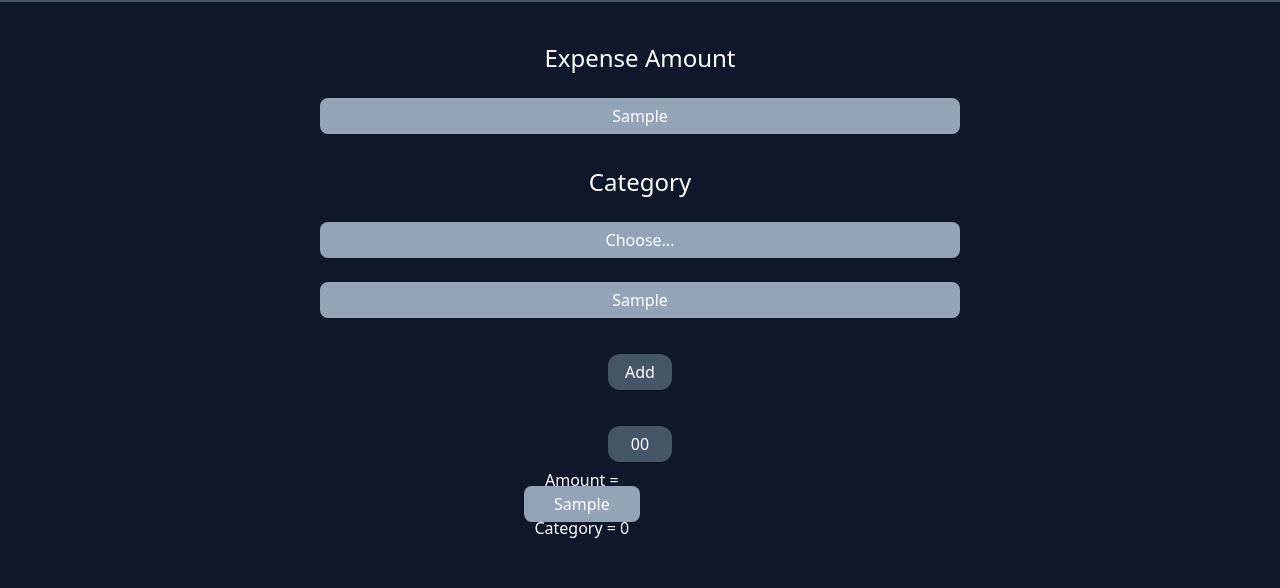
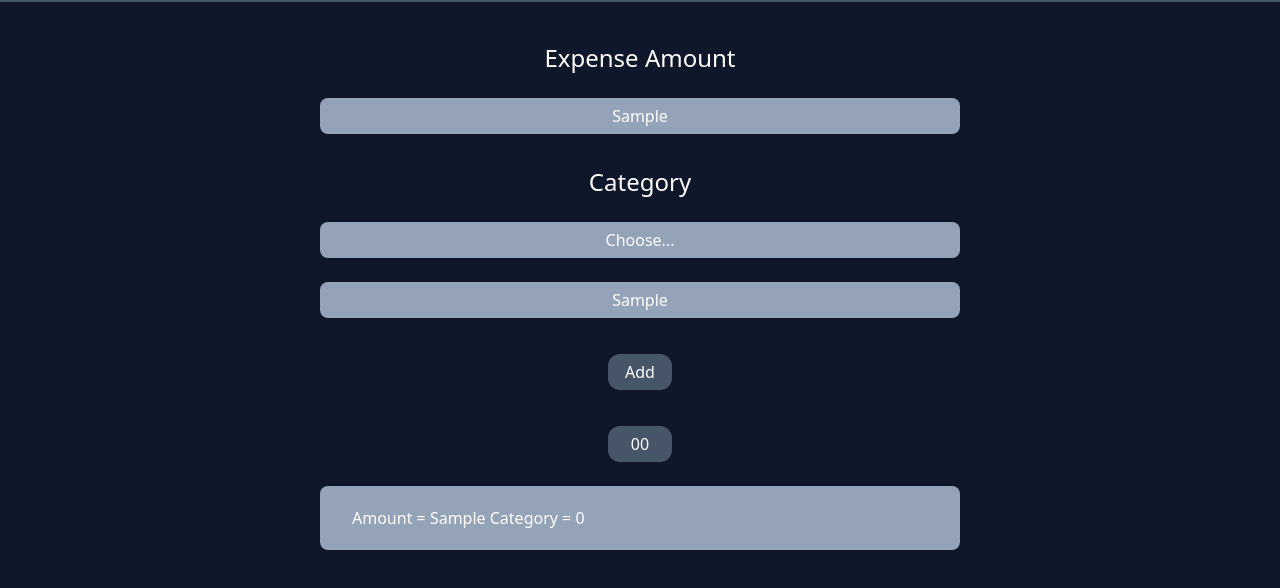
Before and after one commit to Adnanarodiya/Expense-Manager, a website: page src/index.html in a window 1280 px wide. Both pictures are taken after typing "Sample", "Sample" into the empty fields and a click on the button "Add". Shown: the part 94-682 px from the top of the page. Drawn offline with Linux system fonts and the light colour scheme.

Commit message:
Co-authored-by: Bhavesh Patil <Uraniumking007@users.noreply.github.com> Co-authored-by: Bhumil Sojitra <Bhumil-Sojitra@users.noreply.github.com>

```diff
--- a/package.json
+++ b/package.json
@@ -1,5 +1,5 @@
 {
   "devDependencies": {
-    "tailwindcss": "^3.3.1"
+    "tailwindcss": "^3.3.2"
   }
 }
--- a/src/index.html
+++ b/src/index.html
@@ -1,10 +1,12 @@
 <!DOCTYPE html>
 <html>
+
 <head>
   <meta charset="UTF-8" />
   <meta name="viewport" content="width=device-width, initial-scale=1.0" />
   <link href="/dist/output.css" rel="stylesheet" />
 </head>
+
 <body class="bg-slate-900 text-white">
   <header class="w-full h-24 flex justify-center items-center bg-slate-600">
     <h1 class="text-4xl flex">Expense Manager</h1>
@@ -13,20 +15,14 @@
     <div class="flex items-center justify-cente">
       <p class="mt-8 text-2xl justify-center flex">Expense Amount</p>
     </div>
-      <input
-        id="amount"
-        type="text"
-        inputmode="numeric"
+    <input id="amount" type="text" inputmode="numeric"
       class="w-2/4 flex justify-items-center text-center h-9 mt-6 bg-slate-400 rounded-lg appearance-none placeholder:text-white placeholder:opacity-60"
-        placeholder="Spent Amount"
-      />
+      placeholder="Spent Amount" />
     <div>
       <p class="mt-8 text-2xl justify-center flex">Category</p>
     </div>
-      <select
-        id="Category"
-        class="w-2/4 flex justify-items-center text-center h-9 mt-6 bg-slate-400 rounded-lg appearance-none placeholder:text-white placeholder:opacity-60"
-      >
+    <select id="Category"
+      class="w-2/4 flex justify-items-center text-center h-9 mt-6 bg-slate-400 rounded-lg appearance-none placeholder:text-white placeholder:opacity-60">
       <option value="0" selected>Choose...</option>
       <option value="Food">Food</option>
       <option value="Cloth">Cloth</option>
@@ -34,31 +30,25 @@
       <option value="Entertainment">Entertainment</option>
       <option value="Costom">Costom :)</option>
     </select>
-      <input
-        type="text"
+    <input type="text"
       class="w-2/4 flex justify-items-center text-center h-9 mt-6 bg-slate-400 rounded-lg appearance-none placeholder:text-white placeholder:opacity-60"
-        placeholder="Enter Category"
-      />
+      placeholder="Enter Category" />
     <div>
       <button id="add" class="w-16 h-9 bg-slate-600 rounded-xl mt-9">
         Add
       </button>
     </div>
     <div>
-        <p
-          class="w-16 h-9 bg-slate-600 rounded-xl mt-9 flex items-center justify-center"
-          id="totalSpent"
-        >
+      <p class="w-16 h-9 bg-slate-600 rounded-xl mt-9 flex items-center justify-center" id="totalSpent">
         00
       </p>
     </div>
-      <div class="hidden spent-item">
-        <div
-          class="w-2/4 flex items-center pl-10 text-center h-9 mt-6 bg-slate-400 rounded-lg appearance-none"
-          id="spent-list"
-        ></div>
+    <div class="spent-item w-full  items-center flex flex-col">
+      <!-- <div class="w-2/4 flex items-center pl-10 text-center h-9 mt-6 bg-slate-400 rounded-lg appearance-none"
+        id="spent-list"></div> -->
     </div>
   </div>
   <script src="./script.js"></script>
 </body>
+
 </html>
--- a/src/script.js
+++ b/src/script.js
@@ -2,17 +2,18 @@ let Amount = document.getElementById('amount');
 let category = document.getElementById('Category');
 let Add = document.getElementById('add');
 let spentList = document.querySelector('#spent-list');
-let spentItem = document.querySelector('.spent-item');
+const spentItem = document.querySelector('.spent-item');
 
-console.log(spentItem);
+// console.log(spentItem);
 
-spentItem = () => {
-  spentItem.classList.remove('hidden');
+const addItem = () => {
+  const div = document.createElement('div')
+  div.className = 'w-2/4 flex items-center p-8 text-center h-9 mt-6 bg-slate-400 rounded-lg appearance-none'
+  div.id = 'spent-list'
+  spentItem.appendChild(div)
+  div.textContent = `Amount = ${Amount.value} Category = ${category.value}`
 };
 
 Add.addEventListener('click', () => {
-  // console.log(spentList.innerHTML);
-  // console.log(Amount.value, category.value);
-  spentList.innerHTML = `Amount = ${Amount.value} Category = ${category.value}`;
-  spentItem();
+  addItem();
 });
```
Also changed, not shown: dist/output.css, 2 other files. Lines whose indentation alone changed are shown as unchanged.
